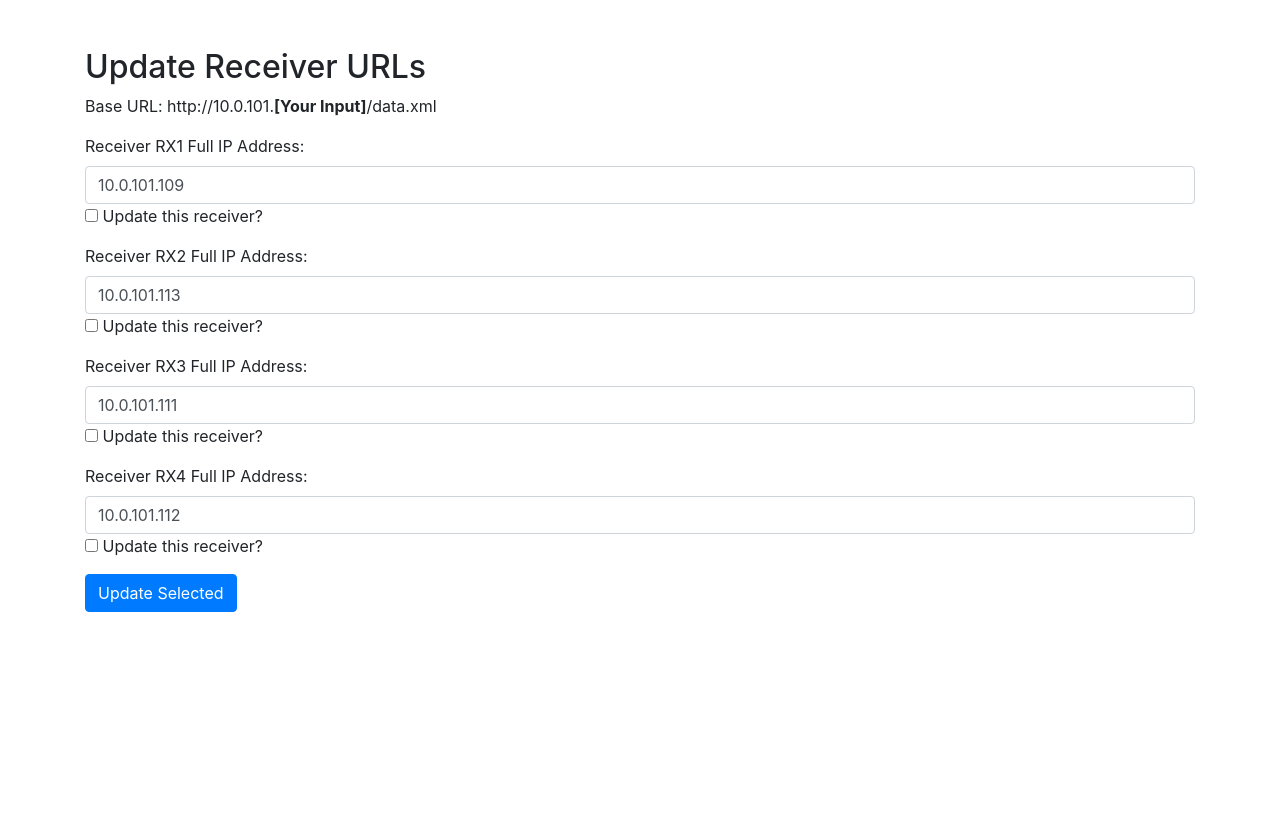
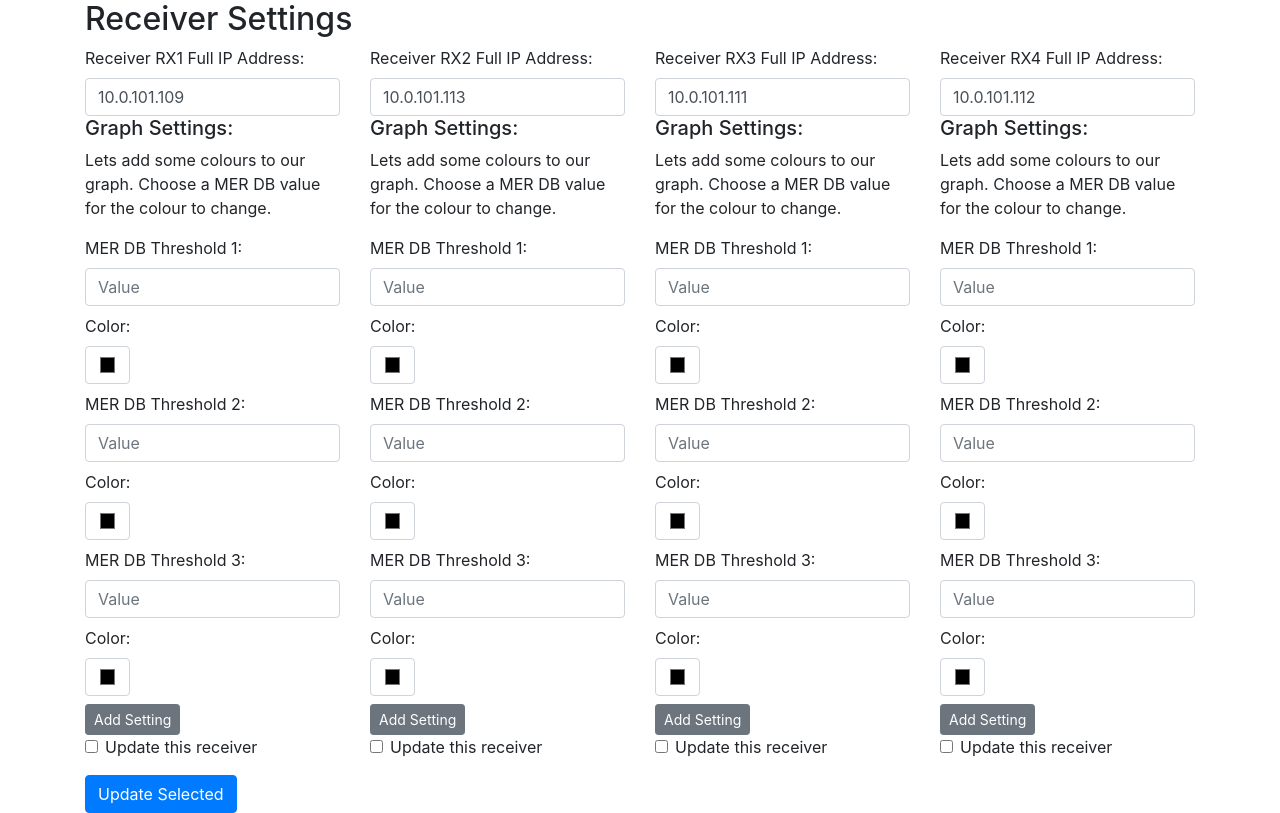
Before and after one commit to ojwilliams/RF-Leveling, a Flask app: page /settings in a window 1280 px wide. Before the commit the page ends 612 px from the top, so only its background shows below. Run offline with Flask 3, Linux system fonts and the light colour scheme; some libraries are stand-ins or nearby versions.

Commit message:
Settings pages

```diff
--- a/app.py
+++ b/app.py
@@ -6,12 +6,14 @@ import json
 
 app = Flask(__name__)
 
+
 receivers = {
-    "RX1": {"url": "http://10.0.101.109/data.xml", "data": {}},
-    "RX2": {"url": "http://10.0.101.110/data.xml", "data": {}},
-    "RX3": {"url": "http://10.0.101.111/data.xml", "data": {}},
-    "RX4": {"url": "http://10.0.101.112/data.xml", "data": {}}
+    "RX1": {"url": "http://10.0.101.109/data.xml", "data": {}, "graph_settings": {"thresholds": [{"value": 10, "color": "#FF0000"}, {"value": 20, "color": "#FFFF00"}]}},
+    "RX2": {"url": "http://10.0.101.110/data.xml", "data": {}, "graph_settings": {"thresholds": [{"value": 10, "color": "#FF0000"}, {"value": 20, "color": "#FFFF00"}]}},
+    "RX3": {"url": "http://10.0.101.111/data.xml", "data": {}, "graph_settings": {"thresholds": [{"value": 10, "color": "#FF0000"}, {"value": 20, "color": "#FFFF00"}]}},
+    "RX4": {"url": "http://10.0.101.112/data.xml", "data": {}, "graph_settings": {"thresholds": [{"value": 10, "color": "#FF0000"}, {"value": 20, "color": "#FFFF00"}]}},
 }
+
 
 def save_to_file():
     with open('receiver_settings.json', 'w') as f:
@@ -108,13 +110,36 @@ def get_data():
 @app.route('/settings', methods=['GET', 'POST'])
 def settings():
     if request.method == 'POST':
+        print("Received POST data:")
+        print(request.form)  # Print the entire form data
+
         for key in receivers:
+            # Check if the specific receiver should be updated
             if request.form.get(f'{key}_update') == 'yes':
+                # Update IP address
                 full_ip = request.form.get(f'{key}_ip')
-                receivers[key]['url'] = f'http://{full_ip}/data.xml'
+                if full_ip:  # Ensure there is an IP address provided
+                    receivers[key]['url'] = f'http://{full_ip}/data.xml'
+
+                # Update graph settings
+                threshold_settings = []
+                for i in range(1, 6):  # Assuming a maximum of 5 thresholds
+                    threshold = request.form.get(f'{key}_threshold_{i}')
+                    color = request.form.get(f'{key}_color_{i}')
+                    if threshold and color:
+                        threshold_settings.append({
+                            "value": int(threshold),
+                            "color": color
+                        })
+
+                # Only update thresholds if there are any
+                if threshold_settings:
+                    receivers[key]['graph_settings']['thresholds'] = threshold_settings
+
         save_to_file()
         return redirect(url_for('settings'))
     return render_template('settings.html', receivers=receivers)
+
 
 
 if __name__ == '__main__':
--- a/receiver_settings.json
+++ b/receiver_settings.json
@@ -1 +1 @@
-{"RX1": {"url": "http://10.0.101.109/data.xml", "data": {"frequency": "2.285000", "mer_1": -1, "mer_2": 4, "mer_3": 20, "mer_4": 14}}, "RX2": {"url": "http://10.0.101.113/data.xml", "data": {"frequency": "2.205000", "mer_1": 0, "mer_2": 0, "mer_3": 0, "mer_4": 0}}, "RX3": {"url": "http://10.0.101.111/data.xml", "data": {"frequency": "2.205000", "mer_1": 0, "mer_2": 0, "mer_3": 0, "mer_4": 0}}, "RX4": {"url": "http://10.0.101.112/data.xml", "data": {"frequency": "2.285000", "mer_1": -1, "mer_2": 8, "mer_3": 21, "mer_4": 22}}}
+{"RX1": {"url": "http://10.0.101.109/data.xml", "data": {}, "graph_settings": {"thresholds": [{"value": 10, "color": "#FF0000"}, {"value": 20, "color": "#FFFF00"}]}}, "RX2": {"url": "http://10.0.101.113/data.xml", "data": {}, "graph_settings": {"thresholds": [{"value": 10, "color": "#FF0000"}, {"value": 20, "color": "#FFFF00"}]}}, "RX3": {"url": "http://10.0.101.111/data.xml", "data": {}, "graph_settings": {"thresholds": [{"value": 10, "color": "#FF0000"}, {"value": 20, "color": "#FFFF00"}]}}, "RX4": {"url": "http://10.0.101.112/data.xml", "data": {}, "graph_settings": {"thresholds": [{"value": 10, "color": "#FF0000"}, {"value": 20, "color": "#FFFF00"}]}}}
--- a/templates/settings.html
+++ b/templates/settings.html
@@ -1,38 +1,76 @@
 <!DOCTYPE html>
 <html>
 <head>
-    <title>Settings - Vislink Receiver</title>
+    <title>Receiver Settings</title>
     <link rel="stylesheet" href="https://maxcdn.bootstrapcdn.com/bootstrap/4.5.2/css/bootstrap.min.css">
-    <script>
-       function padInputValues() {
-           let inputs = document.querySelectorAll('input[type="number"]');
-           inputs.forEach(input => {
-               let val = input.value;
-               if (val.length === 1) {
-                   input.value = '00' + val;
-               } else if (val.length === 2) {
-                   input.value = '0' + val;
-               }
-           });
-           return true;  // This ensures the form will be submitted after the function runs
-       }
-    </script>
 </head>
 <body>
-<div class="container mt-5">
-    <h2>Update Receiver URLs</h2>
-    <p>Base URL: http://10.0.101.<strong>[Your Input]</strong>/data.xml</p>
+<div class="container">
+    <h2>Receiver Settings</h2>
     <form action="/settings" method="post">
+        <div class="row">
             {% for key, receiver in receivers.items() %}
+            <div class="col">
                 <div class="form-group">
                     <label for="{{ key }}_ip">Receiver {{ key }} Full IP Address:</label>
                     <input type="text" class="form-control" id="{{ key }}_ip" name="{{ key }}_ip" value="{{ receiver.url.split('//')[1].split('/')[0] }}">
-            <input type="checkbox" id="{{ key }}_update" name="{{ key }}_update" value="yes"> Update this receiver?
+
+                    <h5>Graph Settings:</h5>
+                    <p>Lets add some colours to our graph. Choose a MER DB value for the colour to change.</p>
+                    <div id="graph-settings-{{ key }}">
+                        {% for i in range(1, 4) %}
+                        <div class="form-row align-items-center">
+                            <div class="col-auto">
+                                <label for="{{ key }}_threshold_{{ i }}">MER DB Threshold {{ i }}:</label>
+                                <input type="number" class="form-control mb-2" id="{{ key }}_threshold_{{ i }}" name="{{ key }}_threshold_{{ i }}" placeholder="Value">
+                            </div>
+                            <div class="col-auto">
+                                <label for="{{ key }}_color_{{ i }}">Color:</label>
+                                <input type="color" class="form-control form-control-color mb-2" id="{{ key }}_color_{{ i }}" name="{{ key }}_color_{{ i }}">
+                            </div>
                         </div>
                         {% endfor %}
+                    </div>
+                    <button type="button" class="btn btn-secondary btn-sm" onclick="addSetting('{{ key }}')">Add Setting</button>
+
+                    <div class="form-check mb-3">
+                        <input type="checkbox" class="form-check-input" id="{{ key }}_update" name="{{ key }}_update" value="yes">
+                        <label class="form-check-label" for="{{ key }}_update">Update this receiver</label>
+                    </div>
+                </div>
+            </div>
+            {% endfor %}
+        </div>
         <button type="submit" class="btn btn-primary">Update Selected</button>
     </form>
+</div>
+<script src="https://code.jquery.com/jquery-3.5.1.min.js"></script>
+<script src="https://cdn.jsdelivr.net/npm/bootstrap@4.5.2/dist/js/bootstrap.min.js"></script>
 
+<script>
+    function addSetting(receiverKey) {
+        let settingsContainer = document.getElementById('graph-settings-' + receiverKey);
+        let currentSettings = settingsContainer.getElementsByClassName('form-row').length;
+
+        if (currentSettings < 5) {
+            let settingNumber = currentSettings + 1;
+            let newSettingHtml = `
+                <div class="form-row align-items-center">
+                    <div class="col-auto">
+                        <label for="${receiverKey}_threshold_${settingNumber}">Threshold ${settingNumber}:</label>
+                        <input type="number" class="form-control mb-2" id="${receiverKey}_threshold_${settingNumber}" name="${receiverKey}_threshold_${settingNumber}" placeholder="Value">
                     </div>
+                    <div class="col-auto">
+                        <label for="${receiverKey}_color_${settingNumber}">Color:</label>
+                        <input type="color" class="form-control form-control-color mb-2" id="${receiverKey}_color_${settingNumber}" name="${receiverKey}_color_${settingNumber}">
+                    </div>
+                </div>`;
+
+            settingsContainer.innerHTML += newSettingHtml;
+        } else {
+            alert('Maximum of 5 settings reached.');
+        }
+    }
+</script>
 </body>
 </html>
```
Lines whose indentation alone changed are shown as unchanged.
